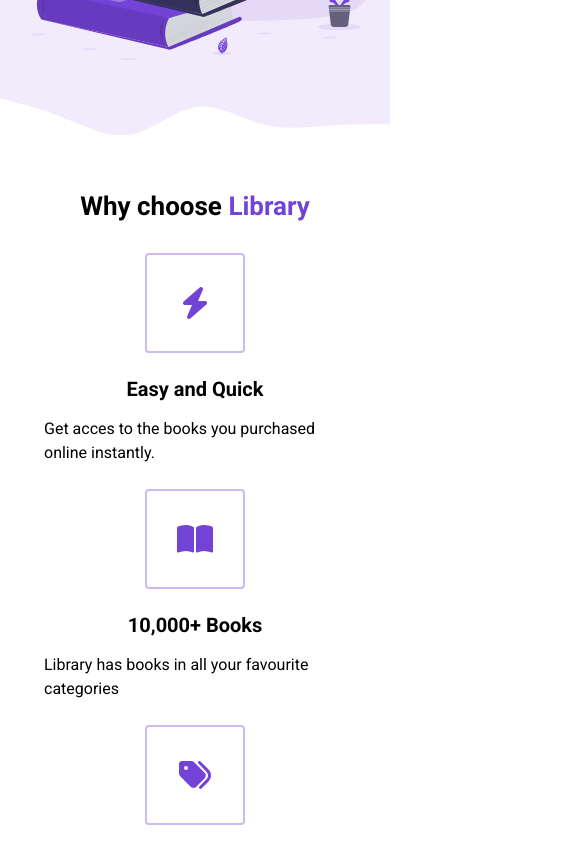
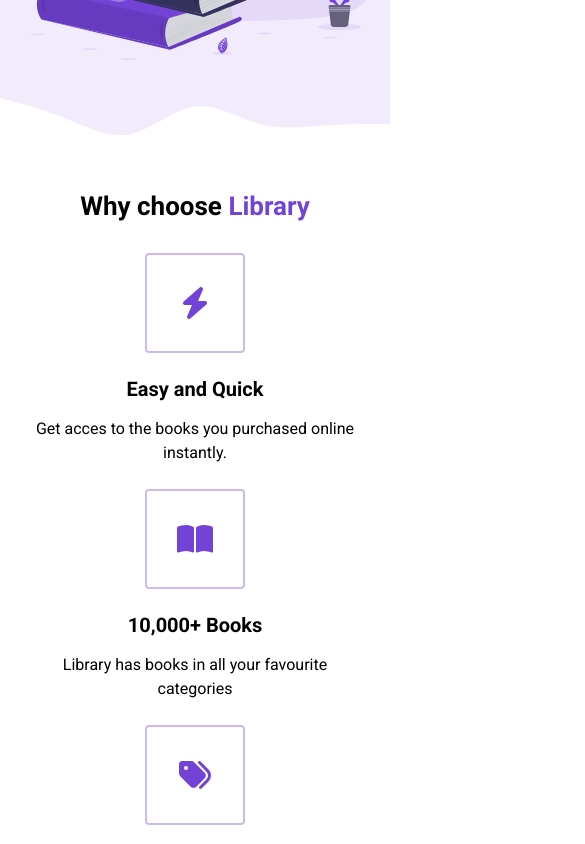
Before and after one commit to anthonymardiros/library-react, a React (Create React App) app: page / in a window 390 px wide. Shown: the part 700-1544 px from the top of the page, 585 px wide, since content can reach past the window. Built offline with nearby package versions, Linux system fonts and the light colour scheme.

Commit message:
Fixed bug

```diff
--- a/src/components/Nav.jsx
+++ b/src/components/Nav.jsx
@@ -8,7 +8,7 @@ const Nav = ({ numberOfItems }) => {
         document.body.classList += 'menu--open';
     }
     function closeMenu(){
-        document.body.classList.remove('menu--open')
+        document.body.classList.remove('menu--open');
     }
     function handleLinkClick() {
         closeMenu();
--- a/src/components/ui/Highlight.jsx
+++ b/src/components/ui/Highlight.jsx
@@ -7,7 +7,7 @@ const Highlight = ({ icon, title, para }) => {
                 {icon}
             </div>
             <h3 className="highlight__subtitle">{title}</h3>
-            <p className="hightlight__para">{para}</p>
+            <p className="hightlight__para hightlight__para--row">{para}</p>
         </div>
     )
 }
--- a/src/index.css
+++ b/src/index.css
@@ -103,6 +103,7 @@ button:active {
   justify-content: space-between;
   align-items: center;
   margin: 0 auto;
+  overflow-x: hidden;
 }
 
 .nav__link {
@@ -168,7 +169,7 @@ button:active {
 }
 
 .menu__backdrop {
-  position: absolute;
+  position: fixed;
   background-color: #242424;
   top: 0;
   left: 0;
@@ -246,6 +247,7 @@ header {
   display: flex;
   flex-direction: column;
   justify-content: space-around;
+  overflow-x: hidden;
 }
 
 .header__description {
@@ -269,10 +271,12 @@ header {
 
 .container {
   padding: 56px 0;
+  overflow-x: hidden;
 }
 
 .books__container {
   padding: 24px 50px;
+  overflow-x: hidden;
 }
 
 .row {
@@ -307,7 +311,7 @@ HIGHLIGHTS
   background: url("./assets/wave.svg");
   content: "";
   position: absolute;
-  width: 101vw;
+  width: 100vw;
   height: 12vw;
   left: 0;
   z-index: 1;
@@ -466,6 +470,7 @@ EXPLORE
 
 .container__explore {
   margin-top: -50px;
+  overflow-x: hidden;
 }
 
 /*
@@ -491,6 +496,7 @@ footer {
 
 .footer__container {
   padding: 30px 0;
+  overflow-x: hidden;
 }
 
 .footer__link,
@@ -595,6 +601,7 @@ select {
 
 .container__book--selected {
   padding-top: 16px;
+  overflow-x: hidden;
 }
 
 .book__selected {
@@ -800,6 +807,7 @@ select {
 @media (max-width: 905px) {
   .book__selected--description {
     width: 100%;
+    box-sizing: border-box;
   }
 }
 
@@ -854,10 +862,15 @@ select {
 
   .container__explore {
     margin-top: -100px;
+    overflow-x: hidden;
   }
 
   .row {
-    padding: 0 20px;
+    padding: 0 10px;
+  }
+
+  .hightlight__para--row {
+    text-align: center;
   }
 
   .btn__menu {
```
